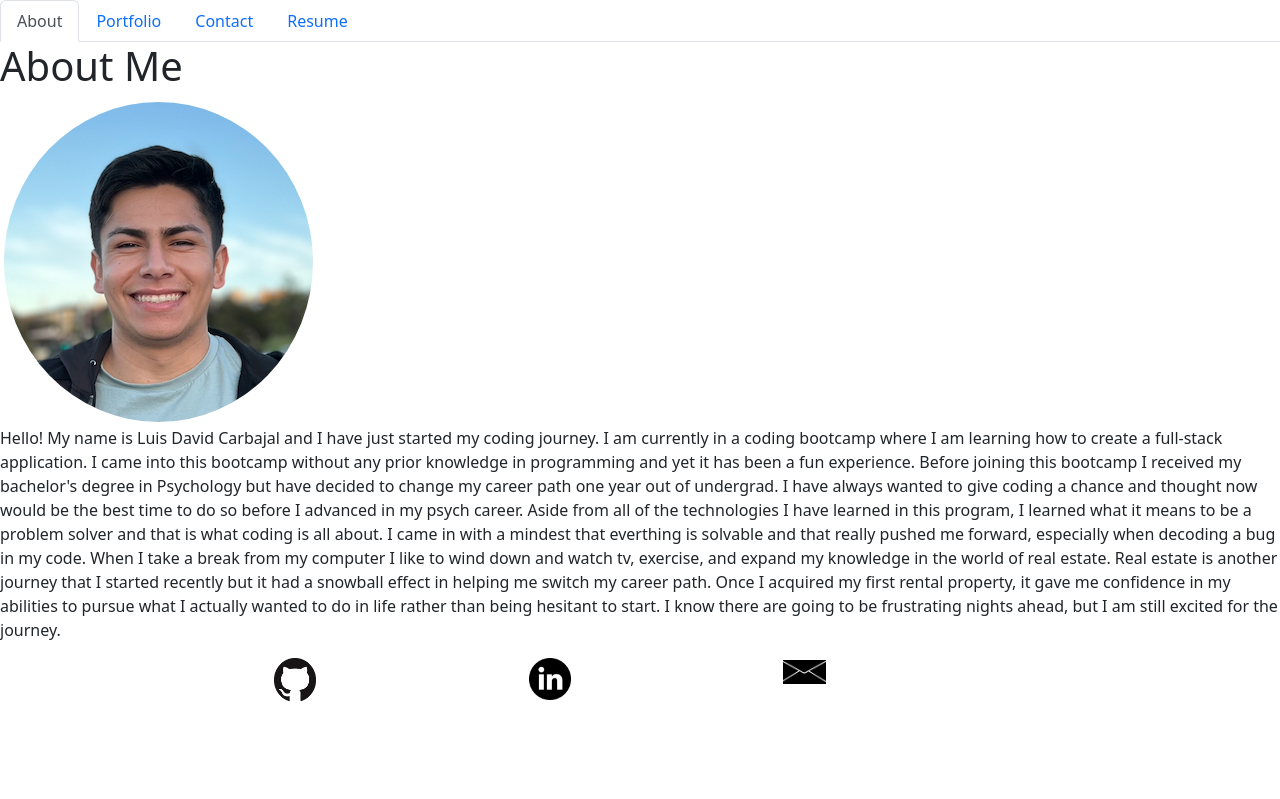
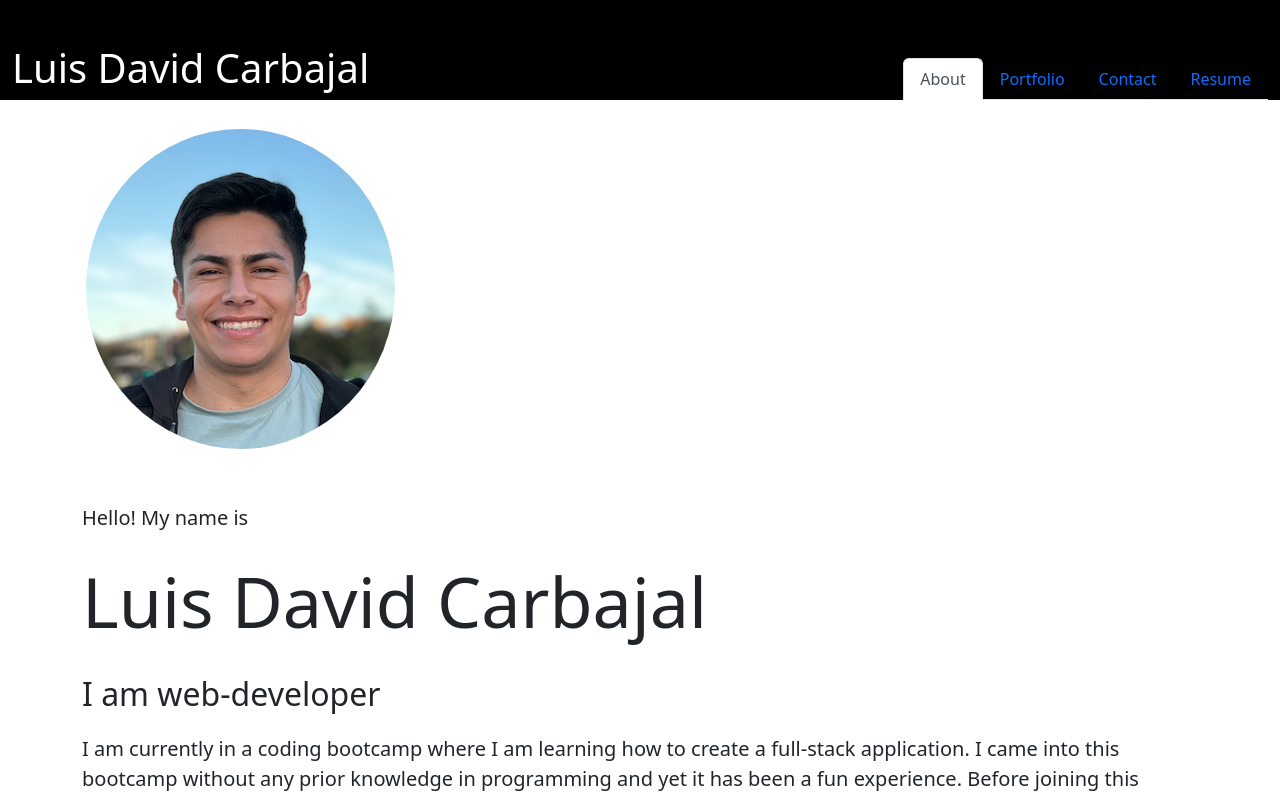
Before and after one commit to Luis00809/Portfolio, a React (Vite) app: page / in a window 1280 px wide. Shown: the top 799 px of the page. Built offline with nearby package versions, Linux system fonts and the light colour scheme.

Commit message:
formats the about page

```diff
--- a/src/components/UI/Navbar.jsx
+++ b/src/components/UI/Navbar.jsx
@@ -1,10 +1,25 @@
 import { Link, useLocation } from 'react-router-dom';
+
+const styles = {
+  nav: {
+    height: '100px',
+    background: "black"
+  },
+  name: {
+    color: "white"
+  }
+}
 
  function Nav() {
     const currentPage = useLocation().pathname;
 
     return (
-        <ul className="nav nav-tabs">
+      <div style={styles.nav} className='container-fluid d-flex justify-content-between align-items-end '>
+        <div className='row'>
+          <h1 style={styles.name}>Luis David Carbajal</h1>
+        </div>
+        <div className='d-flex justify-content-end '>
+          <ul className="nav nav-tabs ">
             <li className="nav-item">
               <Link
                 to="/"
@@ -38,6 +53,10 @@ import { Link, useLocation } from 'react-router-dom';
               </Link>
             </li>
           </ul>
+        </div>
+      </div>
+
+
     );
 }
 
--- a/src/components/UI/footer.jsx
+++ b/src/components/UI/footer.jsx
@@ -11,7 +11,7 @@
  function Footer () {
     return (
       <footer>
-        <div className="container d-flex justify-content-center ">
+        {/* <div className="container d-flex justify-content-center ">
             <ul className="row">
                 <li style={styles.linkStyle} className="list-group-item col-4">
                     <a target="_blank" href="https://github.com/Luis00809?tab=repositories">
@@ -29,7 +29,7 @@
                     </a>
                 </li>
             </ul>
-        </div>
+        </div> */}
       </footer>
 
     )
--- a/src/pages/About.jsx
+++ b/src/pages/About.jsx
@@ -1,31 +1,49 @@
 const styles = {
     image: {
         borderRadius: "50%",
-        maxWidth: "900%",
-        border: "4px solid white"
+        border: "4px solid white",
+        marginBottom: '50px',
+        marginTop: '25px'
+    },
+    nameP: {
+        fontSize: '70px',
+    },
+    pHeight: {
+        height: '12px'
     }
+
+
+
 }
 
 export default function About() {
     return (
     <div>
-            <h1>About Me</h1>
-            <div className="pic">
+        <div className="container d-flex">
+            <div className="row">
+                <div>
                     <img style={styles.image} src="../src/assets/images/Photo for badge .png" alt="Picture of Luis David Carbajal"/>
                 </div>
-            <p>
-                Hello! My name is Luis David Carbajal and I have just started my coding journey.
+                <div className=" col-sm-12">
+                    <p className="fs-5"> Hello! My name is </p>
+                    <p style={styles.nameP} >Luis David Carbajal</p>
+                    <p className="fs-2">I am web-developer</p>
+                    <p className="fs-5">
                         I am currently in a coding bootcamp where I am learning how to create a full-stack application.
                         I came into this bootcamp without any prior knowledge in programming and yet it has been a fun experience.
                         Before joining this bootcamp I received my bachelor's degree in Psychology but have decided to change my career path one year out of undergrad.
-                I have always wanted to give coding a chance and thought now would be the best time to do so before I advanced in my psych career.
-                Aside from all of the technologies I have learned in this program, I learned what it means to be a problem solver and that is what coding is all about.
+                        I have always wanted to give coding a chance and thought now would be the best time to do so before I advanced in my psych career. Aside
+                        from all of the technologies I have learned in this program, I learned what it means to be a problem solver and that is what coding is all about.
                         I came in with a mindest that everthing is solvable and that really pushed me forward, especially when decoding a bug in my code.
                         When I take a break from my computer I like to wind down and watch tv, exercise, and expand my knowledge in the world of real estate.
                         Real estate is another journey that I started recently but it had a snowball effect in helping me switch my career path.
                         Once I acquired my first rental property, it gave me confidence in my abilities to pursue what I actually wanted to do in life rather than being hesitant to start.
-                I know there are going to be frustrating nights ahead, but I am still excited for the journey.
+                        I know there's going to be frustrating nights ahead, but I am excited for the journey.
                     </p>
+                </div>
+
+            </div>
+        </div>
     </div>
     )
 }
```
Lines whose indentation alone changed are shown as unchanged.
